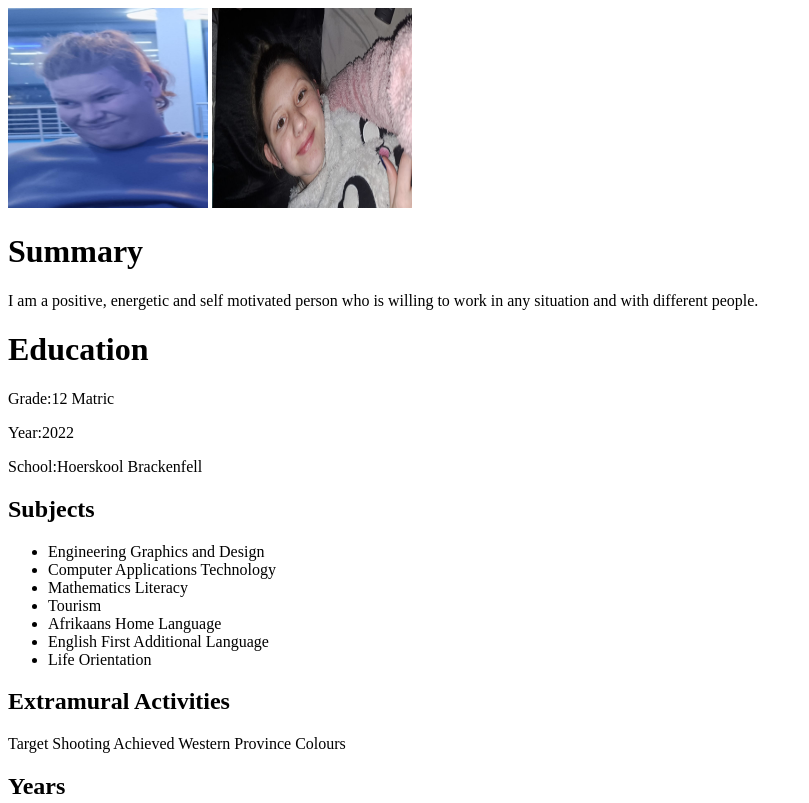
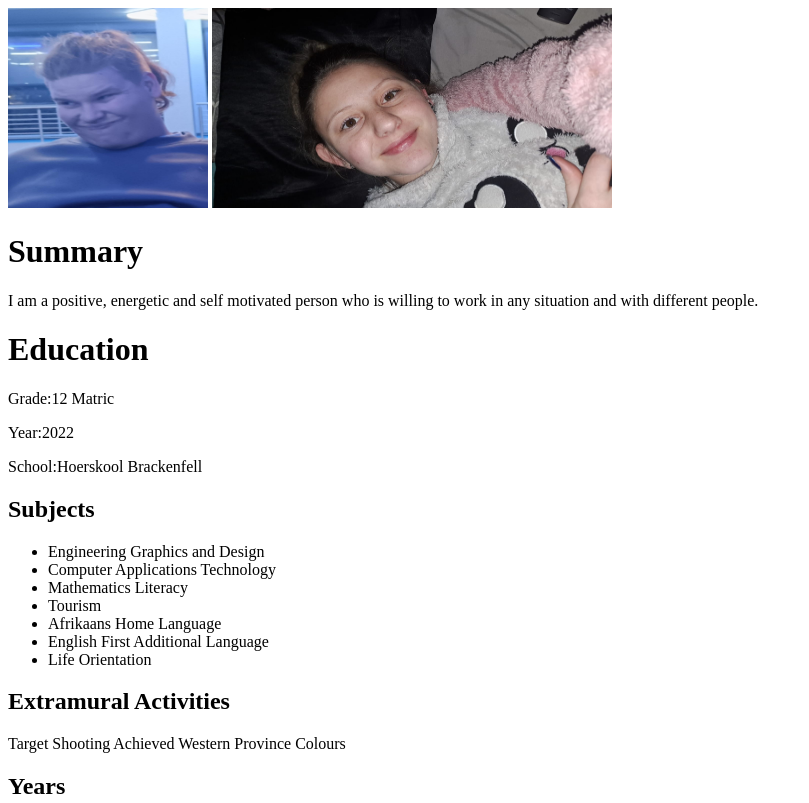
Before and after one commit to Werner771/HTML--PORTFOLIO-2, a plain HTML site: page index.html in a window 1280 px wide. Shown: the top 803 px of the page, without its empty margins (0-809 px from the left). Drawn offline with Linux system fonts and the light colour scheme.

Commit message:
Add files via upload

```diff
--- a/index.html
+++ b/index.html
@@ -7,7 +7,7 @@
 </head>
 <body>
     <img src="./Werner.jpeg" alt="Werner" width="200" height="200">
-    <img src="./WhatsApp Image 2025-07-21 at 19.13.23.jpeg" alt="Ryka" width="200" height="200">
+    <img src="./WhatsApp Image 2025-07-21 at 19.13.23.jpeg" alt="Ryka" width="400" height="200">
     <h1>Summary</h1>
     <p>I am a positive, energetic and self motivated person who is willing to work in any situation and with different people.</p>
     <h1>Education</h1>
```
